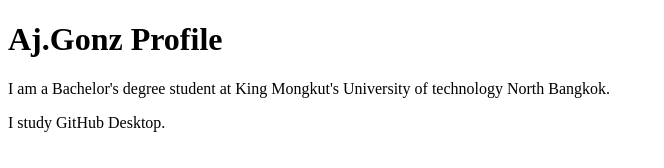
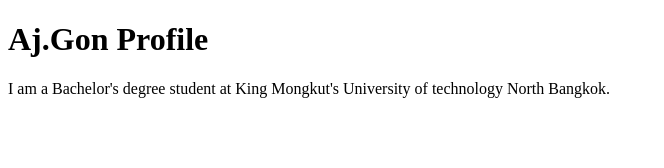
Before and after one commit to ltzGon/github-desktop-project, a plain HTML site: page index.html in a window 1280 px wide. Shown: the whole page, without its empty margins (0-664 px from the left). Drawn offline with Linux system fonts and the light colour scheme.

Commit message:
Revert "Add some text"
This reverts commit bf59a418cef3d60fd4729b3f6dd8d32b48d7eb41.

```diff
--- a/index.html
+++ b/index.html
@@ -6,8 +6,7 @@
     <title>Profile</title>
 </head>
 <body>
-    <h1>Aj.Gonz Profile</h1>
+    <h1>Aj.Gon Profile</h1>
     <p>I am a Bachelor's degree student at King Mongkut's University of technology North Bangkok.</p>
-    <p>I study GitHub Desktop.</p>
 </body>
 </html>
```
